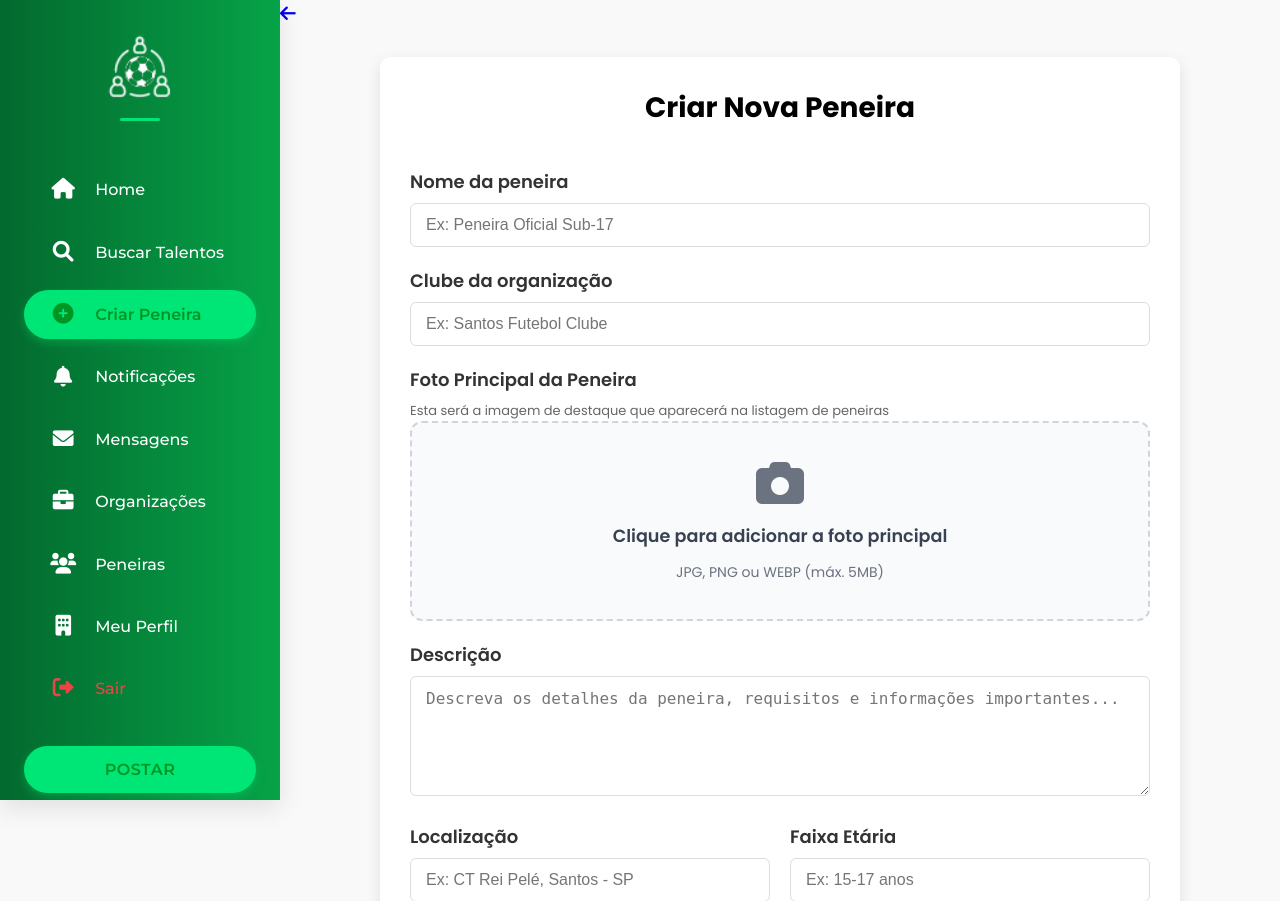
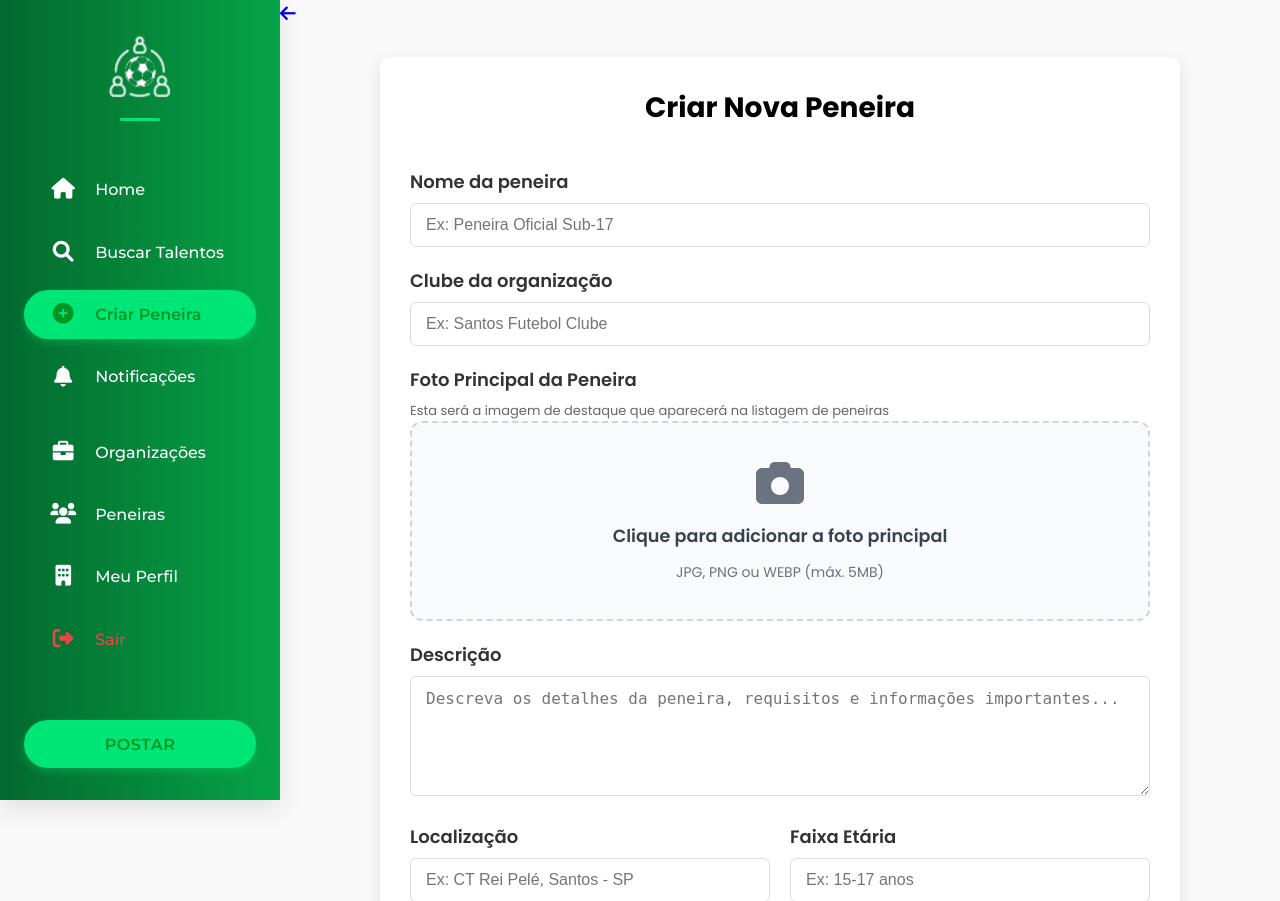
Before and after one commit to TCC-Nexa-Luminy/FutLink, a PHP site: page /addPeneira-org.php in a window 1280 px wide. Shown: the top 901 px of the page. Run offline with PHP 8.4, Linux system fonts and the light colour scheme; the visitor is signed in with stand-in values (Sample User, id 1); some libraries are stand-ins or nearby versions.

Commit message:
Apagar mensagens

```diff
--- a/app/views/navbar-social.php
+++ b/app/views/navbar-social.php
@@ -64,12 +64,12 @@
                        <span class="texto-nav">Notificações</span>
                    </a>
                </li>
-               <li>
+               <!-- <li>
                    <a href="mensagens.php" class="item-menu">
                        <i class="fas fa-envelope"></i>
                        <span class="texto-nav">Mensagens</span>
                    </a>
-               </li>
+               </li> -->
                <li>
                    <a href="organizacoes.php" class="item-menu">
                        <i class="fas fa-briefcase"></i>
@@ -110,11 +110,11 @@
                    </a>
                </li>
                <li>
-                   <a href="mensagens.php" class="item-menu">
+                   <!-- <a href="mensagens.php" class="item-menu">
                        <i class="fas fa-envelope"></i>
                        <span class="texto-nav">Mensagens</span>
                    </a>
-               </li>
+               </li> -->
                <li>
                    <a href="organizacoes.php" class="item-menu">
                        <i class="fas fa-briefcase"></i>
```
